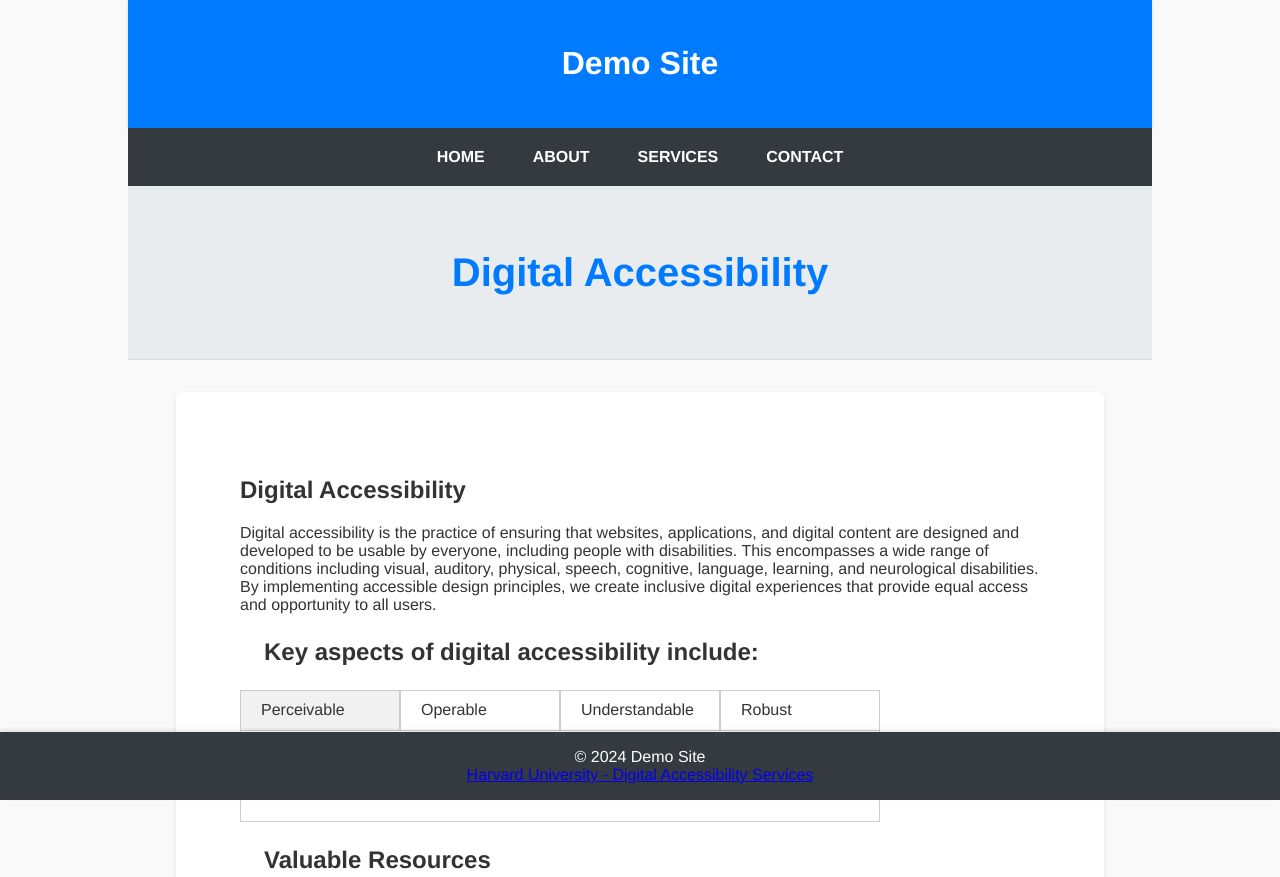
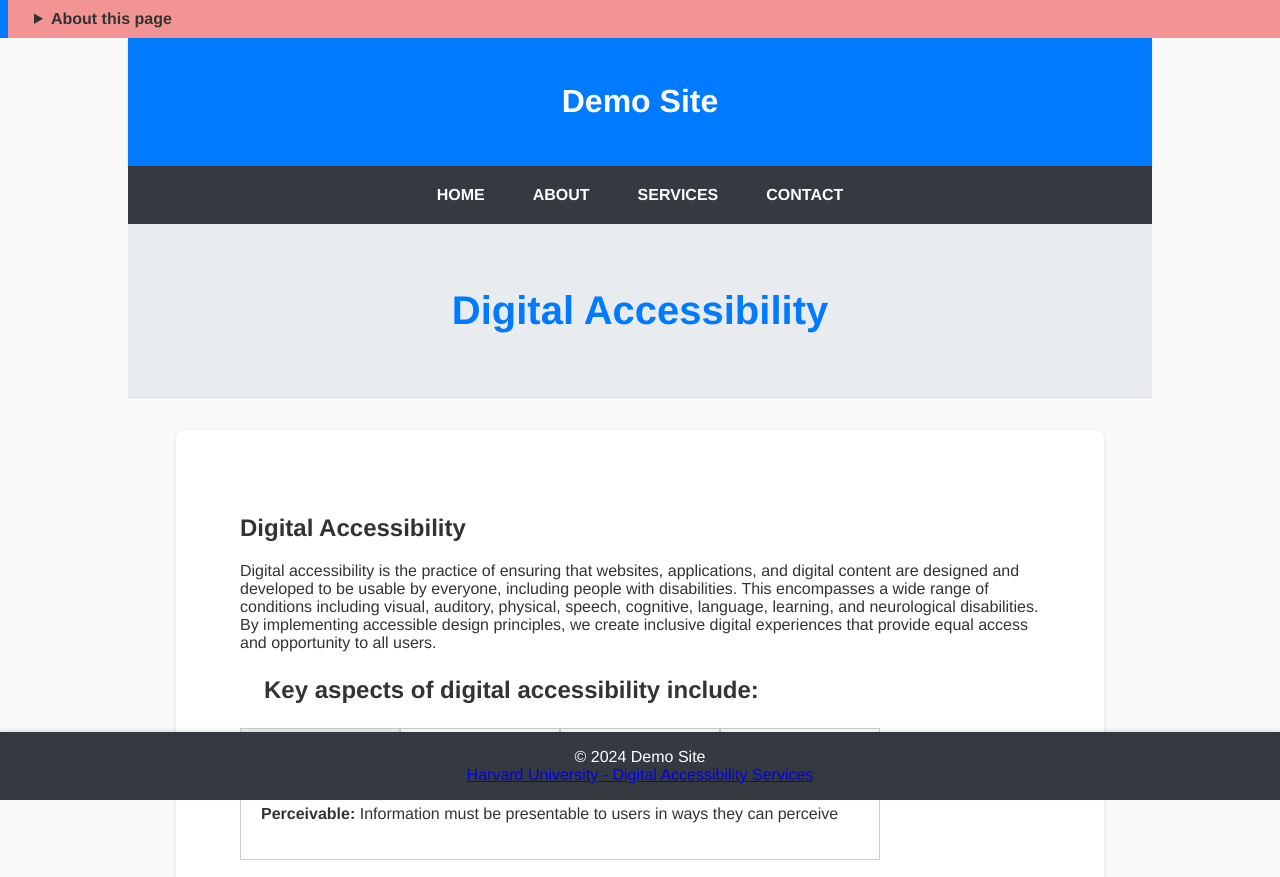
Before and after one commit to derekjackson-das/das-testing, a plain HTML site: page index.html in a window 1280 px wide. Shown: the top 877 px of the page. Drawn offline with Linux system fonts and the light colour scheme.

Commit message:
Add description

```diff
--- a/index.html
+++ b/index.html
@@ -10,7 +10,12 @@
     <link rel="stylesheet" href="styles/styles.css">
 </head>
 <body>
-    <header>
+    <!-- Add a details summary elements here to provide a description about the page -->
+     <details>
+        <summary>About this page</summary>
+        <p>Spend a little time reviewing the site so we can discuss the accessibility barriers you have found and feel are important. This page has many accessibility errors and you <strong> do not </strong> need to test the entire site or find every issue. Simply identify 2 or 3 key issues that you would like to address during the interview. Thank you!</p>
+     </details>
+         <header>
         <h1>Demo Site</h1>
     </header>
     <nav>
--- a/styles/styles.css
+++ b/styles/styles.css
@@ -8,10 +8,34 @@ body {
     color: #333;
 }
 
+/* Descripton */
+details {
+    padding: 10px;
+    background-color: #f29494;
+    border-left: 8px solid #007BFF;
+}
+
+details[open] {
+    background-color: #f2f2f2;
+}
+
+summary{
+    font-weight: bold;
+    font-size: 1em;
+    cursor: pointer;
+    padding-left: 1em;
+}
+
+summary:focus {
+    outline: 2px solid #111112;
+    outline-offset: 9px;;
+}
+
 
 header, nav, .banner {
     max-width: 80%;
     margin: 0 auto;
+    text-align: center;
 }
 
 header {
```
